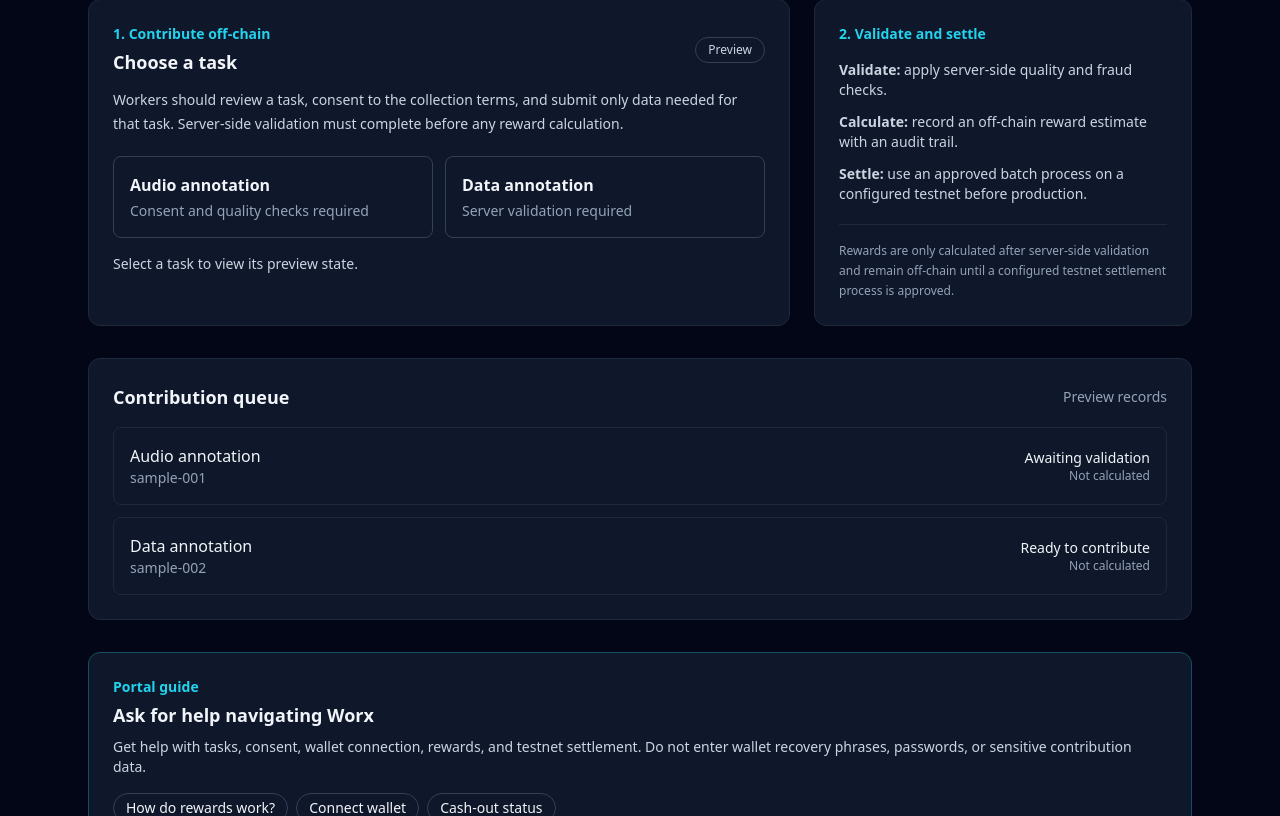
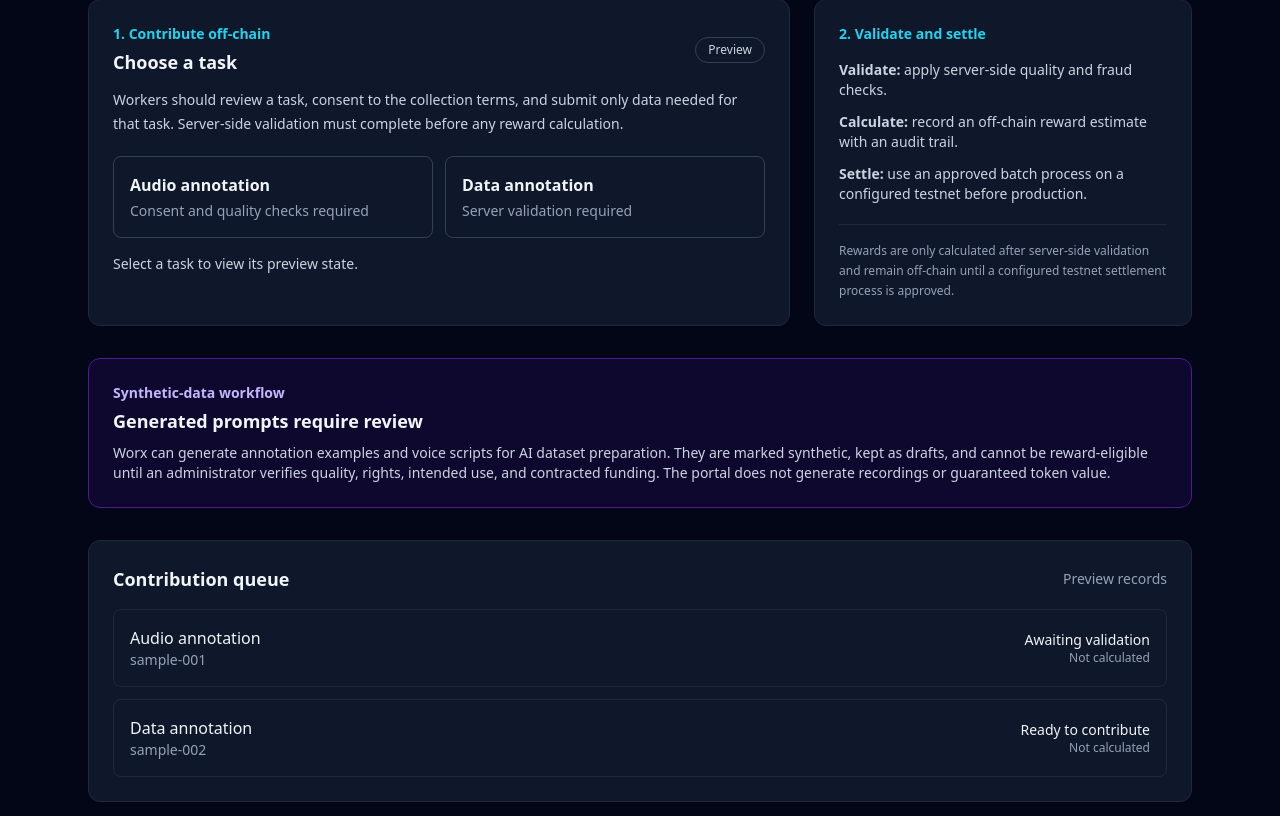
Before and after one commit to russellrules89/Worx, a Flask app: page / in a window 1280 px wide. Shown: the part 578-1394 px from the top of the page. Run offline with Flask 3, Linux system fonts and the light colour scheme; some libraries are stand-ins or nearby versions.

Commit message:
Add reviewed synthetic dataset task workflow

```diff
--- a/app.py
+++ b/app.py
@@ -28,6 +28,15 @@ token_sale_requests = []
 investor_interest_records = []
 worker_accounts = {}
 PROMPT_PHRASES = ["The maple train arrives at sunrise.", "Blue lanterns shine over the market.", "A quiet river follows the stone bridge."]
+SYNTHETIC_ANNOTATION_EXAMPLES = [
+    ("Classify the message: ‘I cannot reset my password.’", "Account access"),
+    ("Classify the message: ‘My order arrived with a broken part.’", "Damaged order"),
+    ("Classify the message: ‘Where can I download my invoice?’", "Billing document"),
+]
+
+
+def synthetic_task_provenance(task):
+    return task.get("provenance", {"source": "client-provided", "synthetic": False})
 
 
 def now():
@@ -39,7 +48,8 @@ def configured_multiplier() -> Decimal:
 
 
 def public_task(task):
-    return {key: task[key] for key in ("id", "client_name", "title", "instructions", "reward_work", "status", "kind", "required_submissions", "submitted_count", "funding_usdc", "voucher_sponsor", "future_contract_id")}
+    fields = ("id", "client_name", "title", "instructions", "reward_work", "status", "kind", "required_submissions", "submitted_count", "funding_usdc", "voucher_sponsor", "future_contract_id")
+    return {**{key: task[key] for key in fields}, "provenance": synthetic_task_provenance(task)}
 
 
 def contract_volume_summary():
@@ -184,7 +194,60 @@ def create_upload_session():
 
 @app.get("/api/tasks")
 def list_tasks():
-    return jsonify(data_mode="demo", tasks=[public_task(task) for task in tasks])
+    return jsonify(data_mode="demo", tasks=[public_task(task) for task in tasks if task["status"] == "open"])
+
+
+@app.post("/api/synthetic-tasks")
+def generate_synthetic_task():
+    """Generate a review-only task with explicit provenance; no model output is paid by default."""
+    if not contract_admin_authorized():
+        return jsonify(success=False, error="Contract administrator authorization is required"), 403
+    payload = request.get_json(silent=True) or {}
+    kind = payload.get("kind")
+    if kind not in {"annotation", "voice"}:
+        return jsonify(success=False, error="kind must be annotation or voice"), 400
+    if kind == "annotation":
+        prompt, expected_label = secrets.choice(SYNTHETIC_ANNOTATION_EXAMPLES)
+        title = "Synthetic support-message classification"
+        instructions = f"{prompt} Use the expected category schema. Reference label for reviewer: {expected_label}."
+    else:
+        prompt = secrets.choice(PROMPT_PHRASES)
+        title = "Synthetic voice-script review"
+        instructions = f"Review this synthetic voice script for clarity and safety before recording: ‘{prompt}’"
+    task = {
+        "id": str(uuid4()), "client_name": "Worx synthetic-data lab", "title": title,
+        "instructions": instructions, "reward_work": 0, "status": "draft_review",
+        "kind": kind, "required_submissions": 0, "submitted_count": 0, "funding_usdc": 0.0,
+        "voucher_sponsor": None, "future_contract_id": None, "created_at": now(),
+        "provenance": {"source": "template-generator", "synthetic": True, "generated_at": now(), "prompt": prompt, "human_review_required": True, "eligible_for_rewards": False},
+    }
+    tasks.insert(0, task)
+    return jsonify(success=True, data_mode="demo", task=public_task(task), note="Generated data is draft-only. An administrator must verify quality, rights, intended use, and contracted funding before publishing a reward-eligible task."), 201
+
+
+@app.post("/api/synthetic-tasks/<task_id>/publish")
+def publish_synthetic_task(task_id):
+    """Publish reviewed synthetic work only against an active contracted-work allocation."""
+    if not contract_admin_authorized():
+        return jsonify(success=False, error="Contract administrator authorization is required"), 403
+    payload = request.get_json(silent=True) or {}
+    task = next((item for item in tasks if item["id"] == task_id and item.get("provenance", {}).get("synthetic")), None)
+    if task is None: return jsonify(success=False, error="Synthetic draft task not found"), 404
+    if task["status"] != "draft_review": return jsonify(success=False, error="Only draft synthetic tasks can be published"), 409
+    future_contract = next((item for item in future_work_contracts if item["id"] == payload.get("future_contract_id") and item["status"] == "contracted"), None)
+    try:
+        reward, quantity = int(payload.get("reward_work")), int(payload.get("required_submissions"))
+    except (TypeError, ValueError):
+        return jsonify(success=False, error="reward_work and required_submissions must be whole numbers"), 400
+    if future_contract is None or not 1 <= reward <= 1000 or not 1 <= quantity <= 100000:
+        return jsonify(success=False, error="An active future_contract_id and valid reward_work and required_submissions are required"), 400
+    allocation = reward * quantity
+    if allocation > future_contract["remaining_work"] - future_contract["allocated_work"]:
+        return jsonify(success=False, error="The future work contract has insufficient unallocated work volume"), 409
+    future_contract["allocated_work"] += allocation
+    task.update({"status": "open", "reward_work": reward, "required_submissions": quantity, "funding_usdc": float(Decimal(allocation) / Decimal("100")), "voucher_sponsor": future_contract["client_name"], "future_contract_id": future_contract["id"]})
+    task["provenance"].update({"human_review_required": False, "reviewed_at": now(), "eligible_for_rewards": True, "funding_reference": future_contract["contract_reference"]})
+    return jsonify(success=True, data_mode="demo", task=public_task(task), note="Published only after review and contracted-work allocation. Issuance remains testnet-only and subject to approved-submission validation."), 200
 
 
 @app.post("/api/client/tasks")
--- a/templates/index.html
+++ b/templates/index.html
@@ -81,6 +81,12 @@
           </ol>
           <p id="policy" class="mt-5 border-t border-slate-800 pt-4 text-xs leading-5 text-slate-400">Loading settlement policy.</p>
         </aside>
+      </section>
+
+      <section class="rounded-xl border border-violet-900 bg-violet-950/30 p-6">
+        <p class="text-sm font-semibold text-violet-300">Synthetic-data workflow</p>
+        <h2 class="mt-1 text-lg font-semibold">Generated prompts require review</h2>
+        <p class="mt-2 text-sm text-slate-300">Worx can generate annotation examples and voice scripts for AI dataset preparation. They are marked synthetic, kept as drafts, and cannot be reward-eligible until an administrator verifies quality, rights, intended use, and contracted funding. The portal does not generate recordings or guaranteed token value.</p>
       </section>
 
       <section class="rounded-xl border border-slate-800 bg-slate-900 p-6">
```
Also changed, not shown: test_platform.py (+22 -1 lines).
